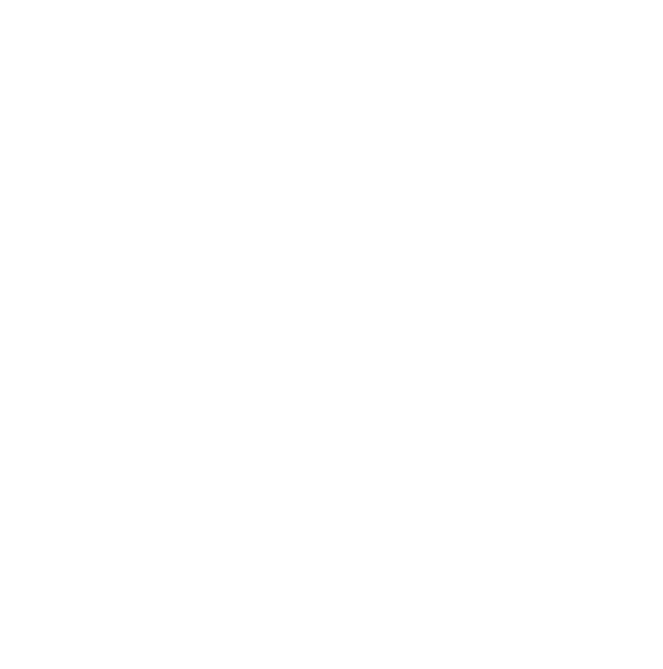
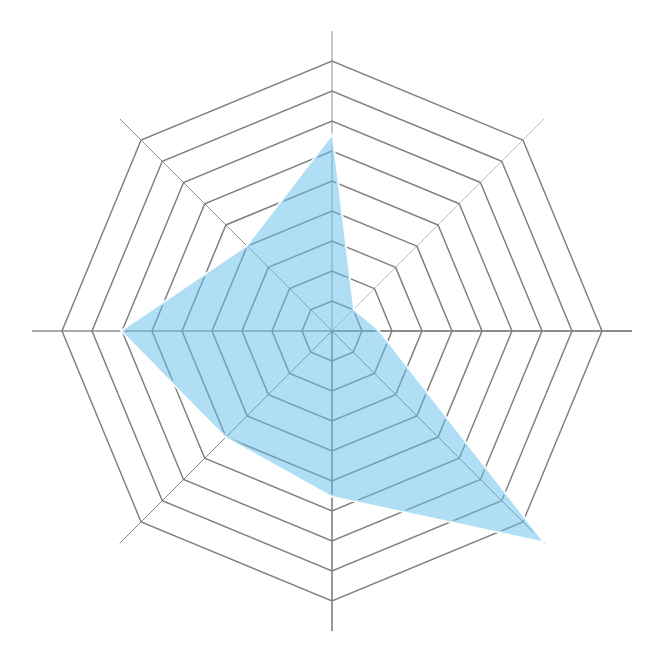
Before and after one commit to GreenBlitz/Scouting2024, a React (Vite) app: page / in a window 1280 px wide. Shown: the part 101-770 px from the top of the page, without its empty margins (308-971 px from the left). Built offline with nearby package versions, Linux system fonts and the light colour scheme.

Commit message:
Yoni - put in app

```diff
--- a/src/App.tsx
+++ b/src/App.tsx
@@ -1,7 +1,8 @@
 import "./App.css";
+import StrategyApp from "./strategypage/StrategyApp";
 
 function App() {
-  return <></>;
+  return <StrategyApp />;
 }
 
 export default App;
```
